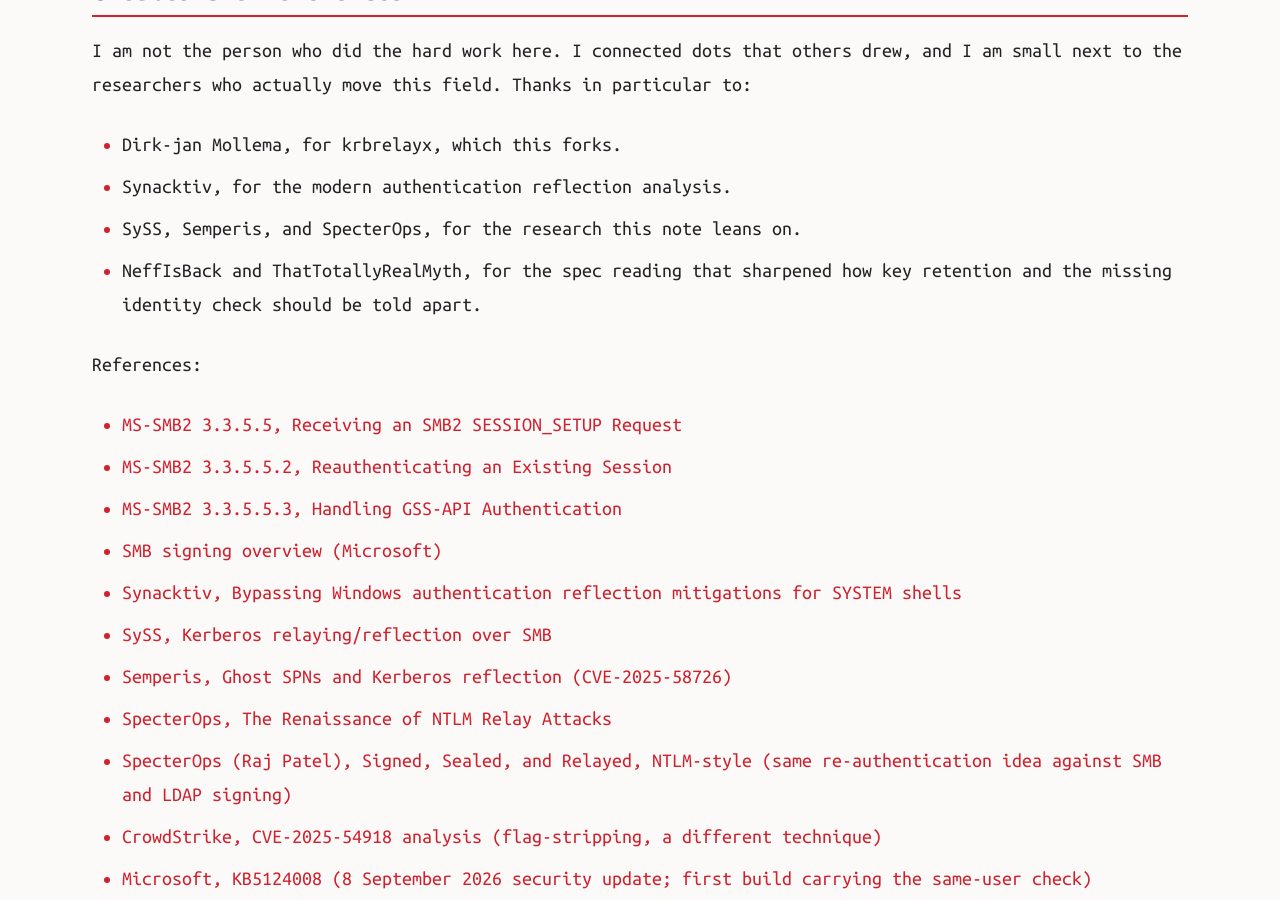
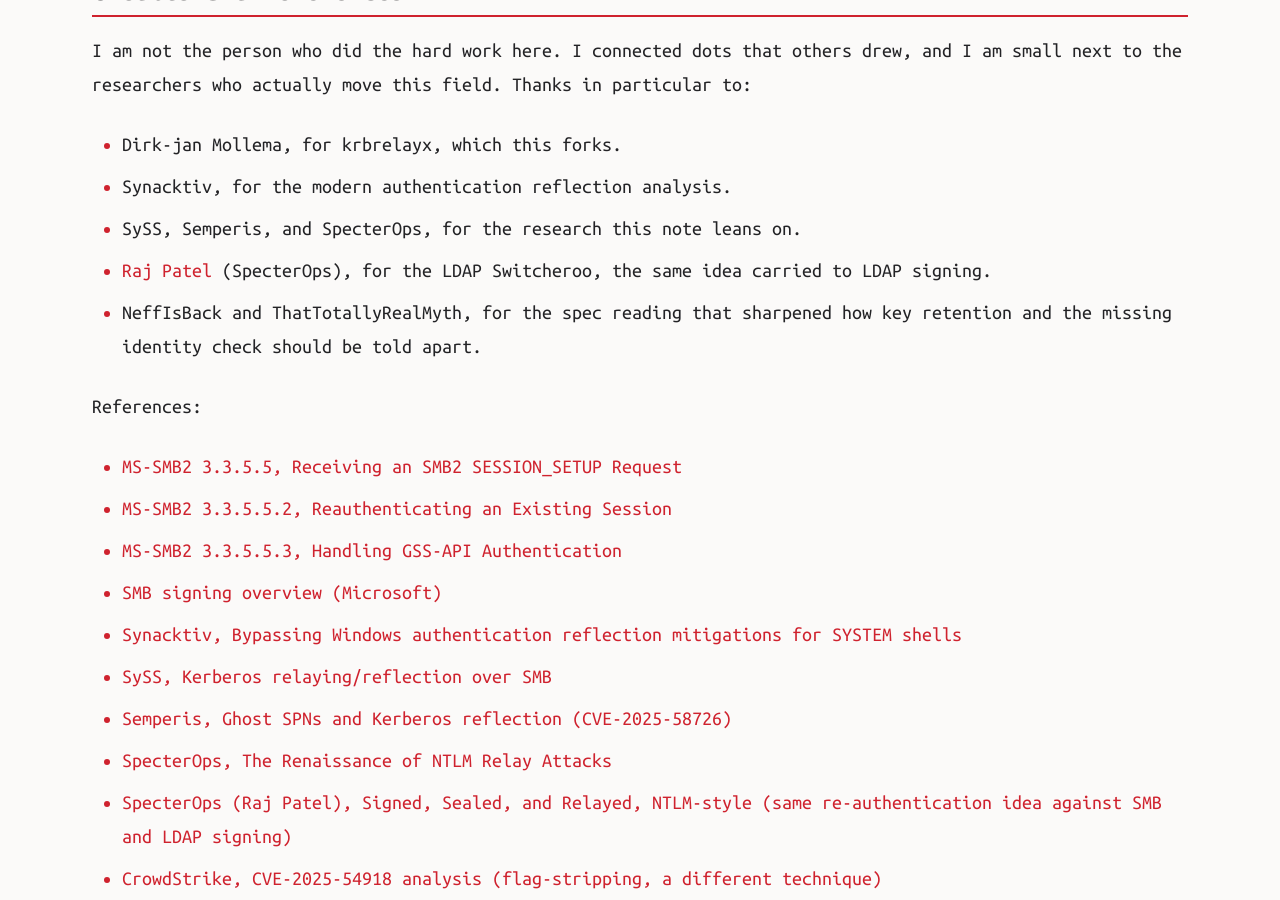
Before and after one commit to aas-n/Blackfield, a Jekyll site: the page built from _posts/2026-10-21-defeating-enforced-smb-signing.md, in a window 1280 px wide and 900 px high, scrolled down 6788 px. Built offline with Jekyll 4.4.1, drawn with Linux system fonts in a browser that asks for light colours.

Commit message:
post: credit Raj Patel in credits

```diff
--- a/_posts/2026-10-21-defeating-enforced-smb-signing.md
+++ b/_posts/2026-10-21-defeating-enforced-smb-signing.md
@@ -202,6 +202,7 @@
 - Dirk-jan Mollema, for krbrelayx, which this forks.
 - Synacktiv, for the modern authentication reflection analysis.
 - SySS, Semperis, and SpecterOps, for the research this note leans on.
+- [Raj Patel](https://x.com/grayhatkiller) (SpecterOps), for the LDAP Switcheroo, the same idea carried to LDAP signing.
 - NeffIsBack and ThatTotallyRealMyth, for the spec reading that sharpened how key retention and the missing identity check should be told apart.
 
 References:
```
